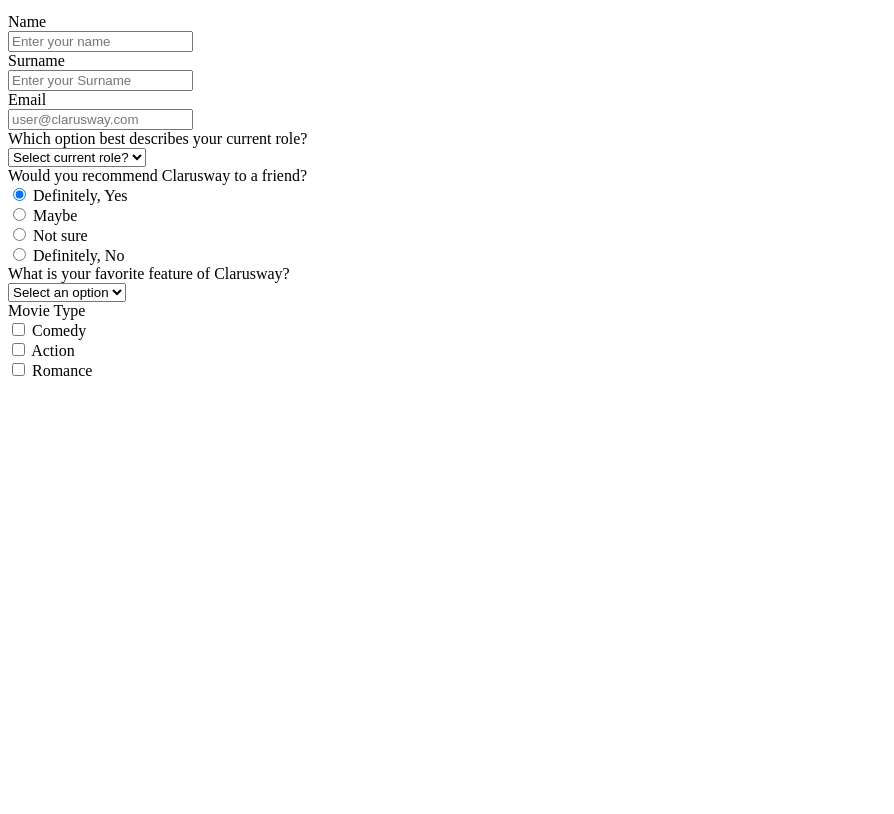
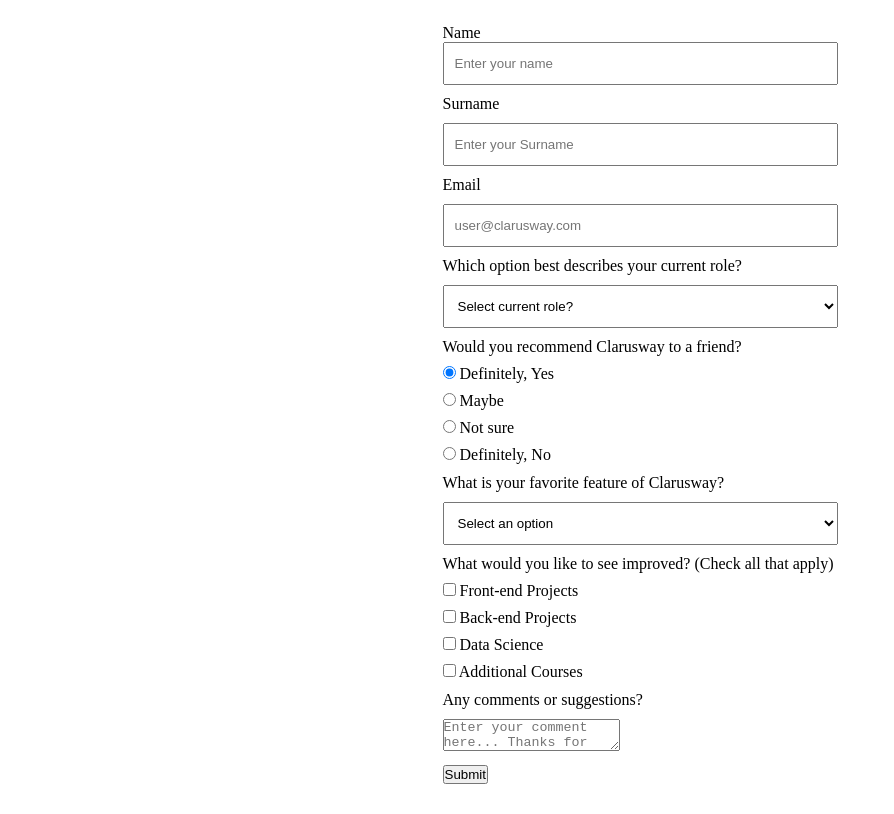
Before and after one commit to barbaros163/05.08.2022_Teamproject, a plain HTML site: page form/index.html in a window 1280 px wide. Shown: the part 101-915 px from the top of the page, without its empty margins (0-894 px from the left). Before the commit the page ends 800 px from the top, so only its background shows below. Drawn offline with Linux system fonts and the light colour scheme.

Commit message:
form finished

```diff
--- a/form/index.html
+++ b/form/index.html
@@ -19,13 +19,13 @@
             <div class="input-box">
                 <label for="name">Name</label>
                 <br />
-                <input type="text" name="adı" id="name" placeholder="Enter your name" />
+                <input type="text" name="name" id="name" placeholder="Enter your name" />
             </div>
 
             <div class="input-box">
                 <label for="surname">Surname</label>
                 <br />
-                <input type="text" id="surname" name="Surname" placeholder="Enter your Surname" />
+                <input type="text" id="surname" name="surname" placeholder="Enter your Surname" />
             </div>
 
             <div class="input-box">
@@ -67,23 +67,32 @@
             </div>
 
             <div class="input-box" id="checkbox">
-                <label for="">Movie Type</label>
+                <label for="">What would you like to see improved? (Check all that apply)</label>
                 <br />
-                <input type="checkbox" name="movie" id="first-check" value="Comedy" />
-                <label for="first-check">Comedy</label>
+                <input type="checkbox" name="improved" id="first-check" value="Front-end" />
+                <label for="first-check">Front-end Projects</label>
                 <br />
-                <input type="checkbox" name="movie" id="second-check" value="Action" />
-                <label for="second-check">Action</label>
+                <input type="checkbox" name="improved" id="second-check" value="Back-end" />
+                <label for="second-check">Back-end Projects</label>
                 <br />
-                <input type="checkbox" name="movie" id="third-check" value="Romance" />
-                <label for="third-check">Romance</label>
+                <input type="checkbox" name="improved" id="third-check" value="Data Science" />
+                <label for="third-check">Data Science</label>
+                <br />
+                <input type="checkbox" name="improved" id="fourth-check" value="Additional Courses" />
+                <label for="fourth-check">Additional Courses</label>
             </div>
 
+            <div class="input-box" id="comment">
+                <label for="comment">Any comments or suggestions?</label>
+                <br />
+                <textarea name="comment" id="comment" placeholder="Enter your comment here... Thanks for your"></textarea>
+            </div>
 
-
-
+            <div class="form-submit" id="submit">
+                <button type="submit" id="form-button">Submit</button>
+            </div>
+        </form>
+    </section>
     </div>
-
-
 </body>
 </html>
--- a/form/style.css
+++ b/form/style.css
@@ -1,5 +1,54 @@
-
+*{
+    margin: 0;
+    padding: 0;
+    box-sizing: border-box;
+}
 
 #title, #paragraph{
     text-align: center;
 }
+
+#container{
+    max-width: 1240px;
+    margin: auto;
+    margin-top: 30px;
+}
+
+#survey-form-container{
+    width: 475px;
+    margin: auto;
+    padding: 30px 40px;
+
+}
+
+
+#name {
+    width: 100%;
+    padding: 12px 10px;
+}
+
+#surname,
+#email,
+#dropdown,
+#feedback{
+width: 100%;
+padding: 12px 10px;
+margin-top: 10px;
+}
+
+.input-box, #comment, #submit{
+    margin-top: 10px;
+
+}
+
+#checkbox, {
+    margin-top: 10px;
+}
+
+#first-radio, #second-radio, #third-radio, #fourth-radio{
+    margin-top: 10px;
+}
+
+#first-check, #second-check, #third-check, #fourth-check {
+    margin-top: 10px;
+}
```
